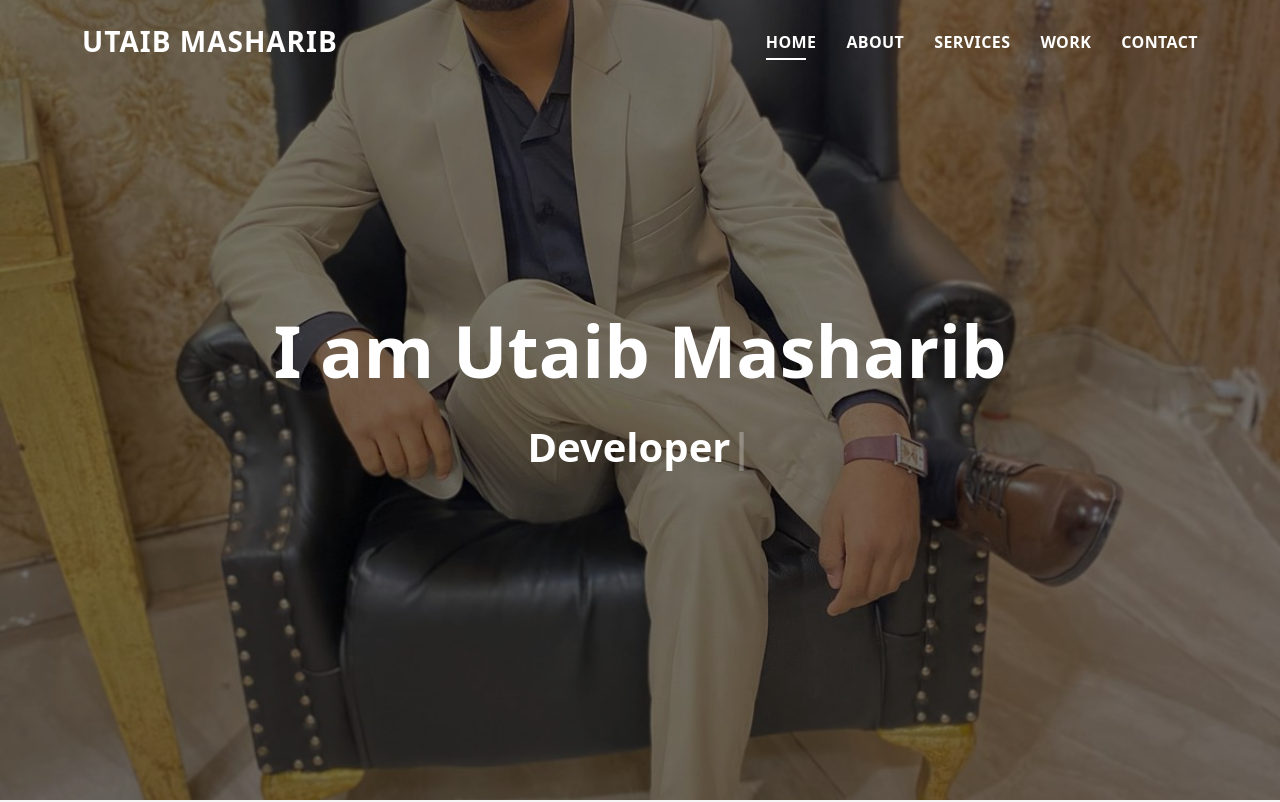
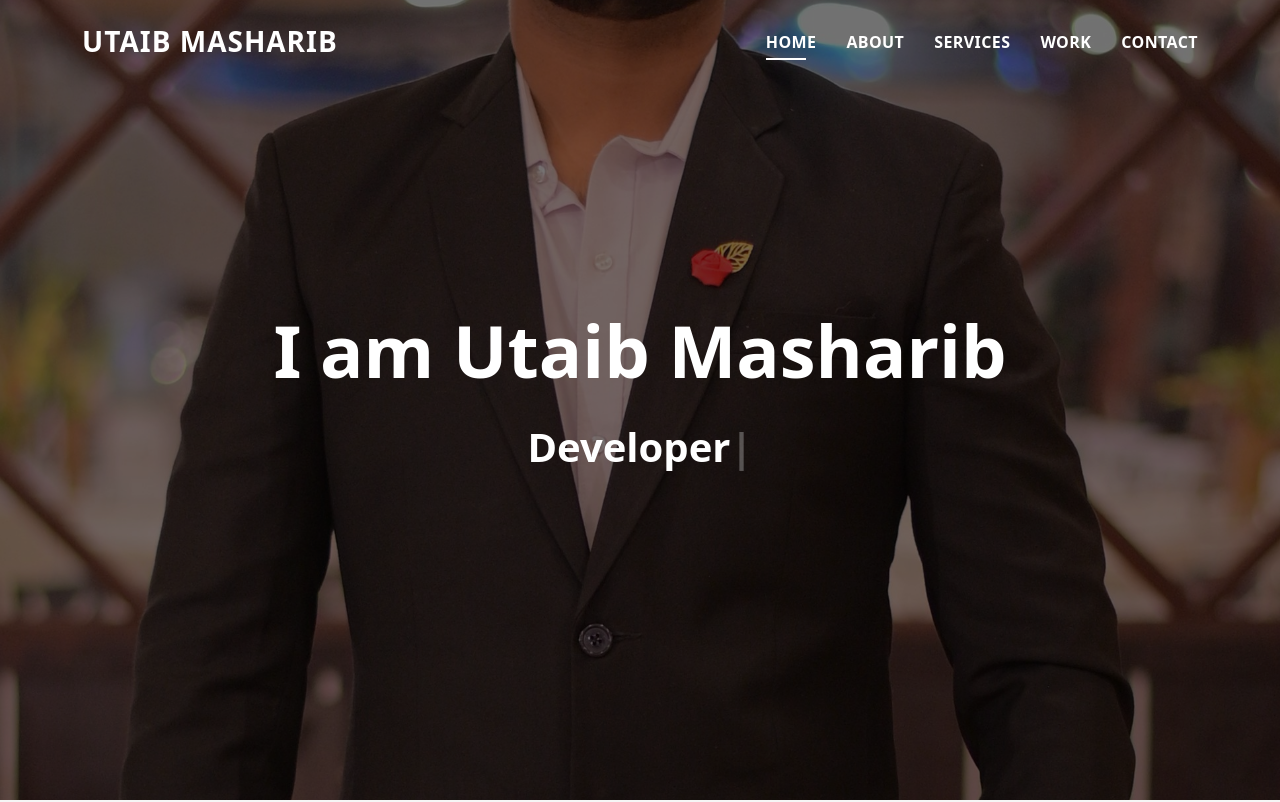
Before and after one commit to utaibmasharib/UtaibPortfolio, a plain HTML site: page index.html in a window 1280 px wide. Shown: the top 802 px of the page. Drawn offline with Linux system fonts and the light colour scheme.

Commit message:
index.html

```diff
--- a/index.html
+++ b/index.html
@@ -56,7 +56,7 @@
   </header><!-- End Header -->
 
   <!-- ======= Hero Section ======= -->
-  <div id="hero" class="hero route bg-image" style="background-image: url(assets/img/utaib4.jpeg)">
+  <div id="hero" class="hero route bg-image" style="background-image: url(assets/img/utaib1.JPG)">
     <div class="overlay-itro"></div>
     <div class="hero-content display-table">
       <div class="table-cell">
```
